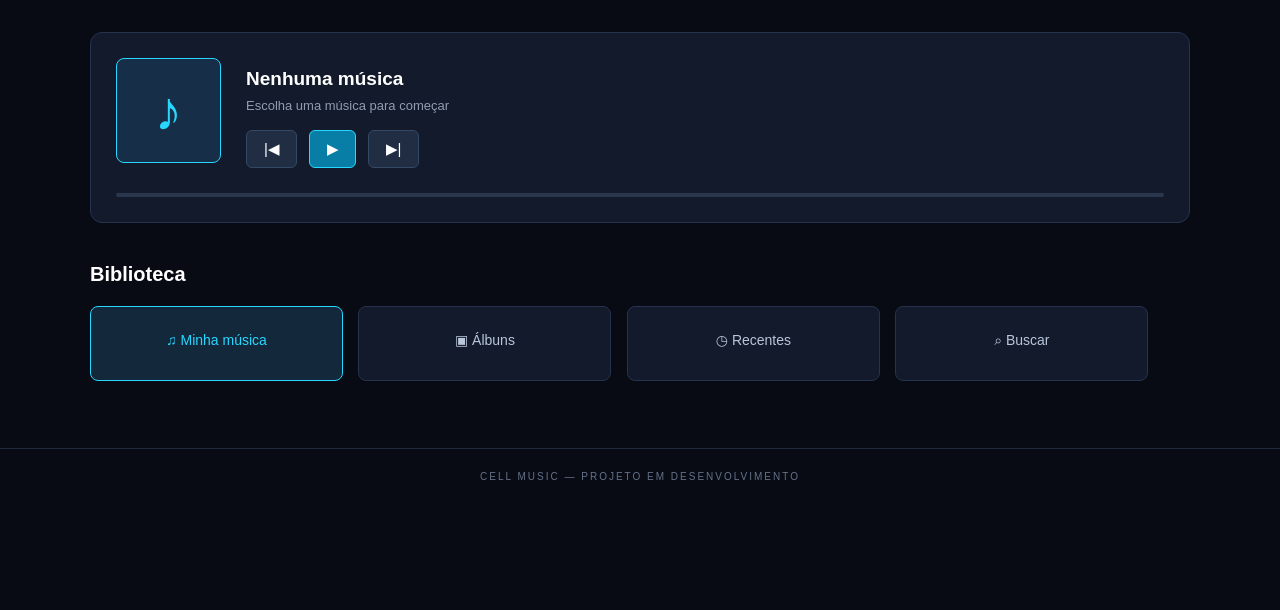
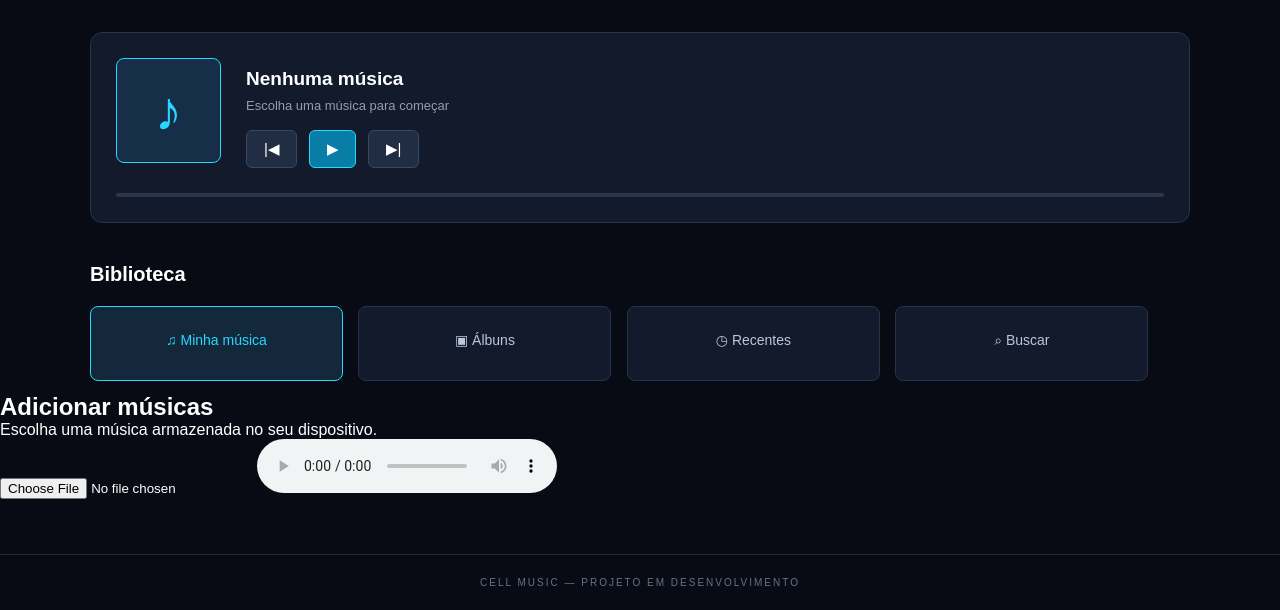
Before and after one commit to matheusvicthenzoborgrtgurski-dot/CELL-MUSIC, a plain HTML site: page web/index.html in a window 1280 px wide. Shown: the part 234-844 px from the top of the page. Before the commit the page ends 800 px from the top, so only its background shows below. Drawn offline with Linux system fonts and the light colour scheme.

Commit message:
Add music upload section with audio player
Added a section for uploading music files with an audio player.

```diff
--- a/web/index.html
+++ b/web/index.html
@@ -57,6 +57,22 @@
             </section>
         </main>
 
+<section class="library-upload">
+    <h2>Adicionar músicas</h2>
+
+    <p>Escolha uma música armazenada no seu dispositivo.</p>
+
+    <input
+        type="file"
+        id="musicFile"
+        accept="audio/*"
+    >
+
+    <audio id="audioPlayer" controls>
+        Seu navegador não suporta reprodução de áudio.
+    </audio>
+</section>
+
         <footer>
             CELL MUSIC — PROJETO EM DESENVOLVIMENTO
         </footer>
```
